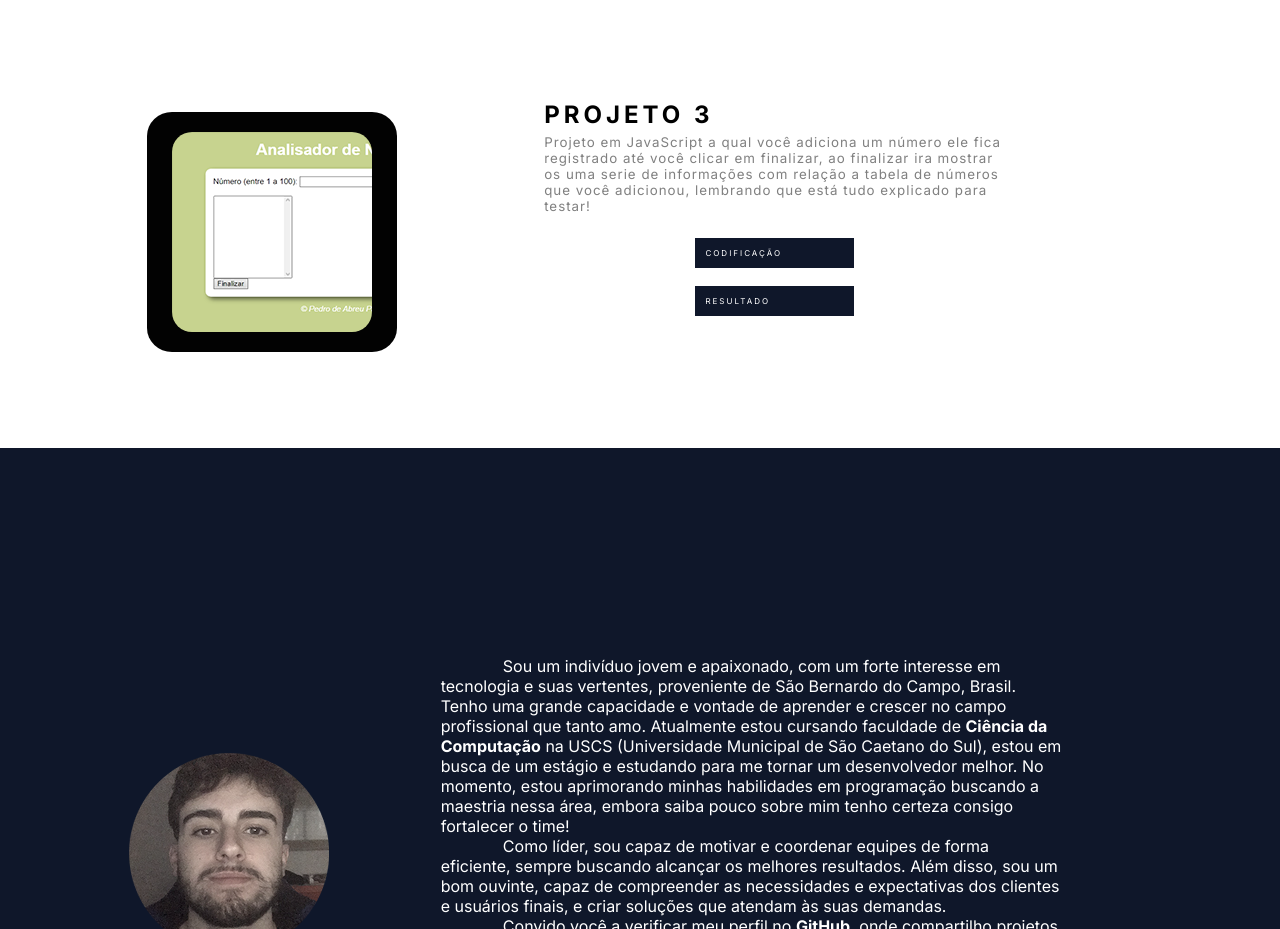
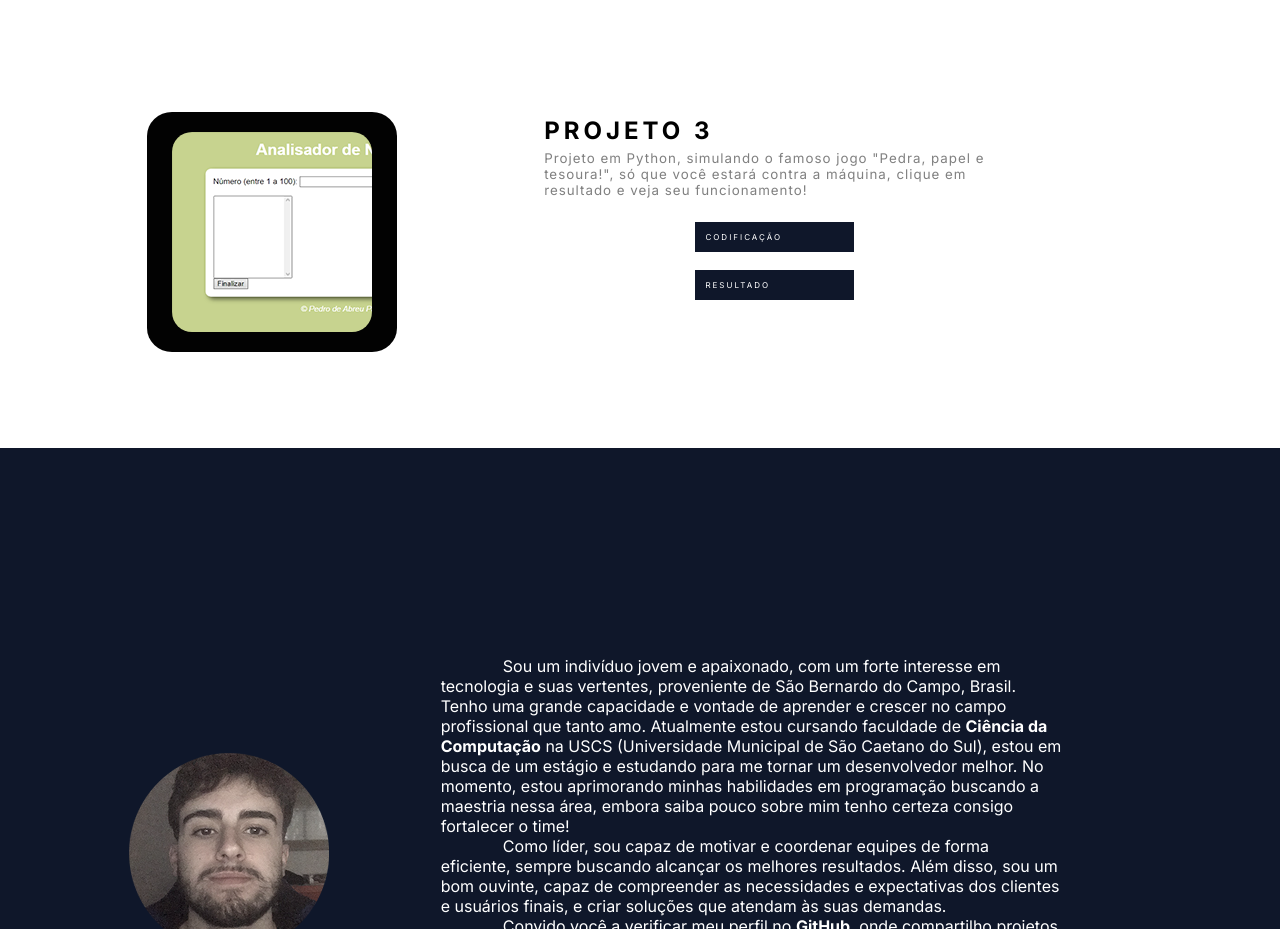
Before and after one commit to pedropalmadev/projeto-portifolio, a plain HTML site: page index.html in a window 1280 px wide. Shown: the part 1600-2529 px from the top of the page. Drawn offline with Linux system fonts and the light colour scheme.

Commit message:
Update index.html

```diff
--- a/index.html
+++ b/index.html
@@ -80,9 +80,9 @@
             </div>
             <div class="card-text">
                 <h1>Projeto 3</h1>
-                <p class="sobrepro">Projeto em JavaScript a qual você adiciona um número ele fica registrado até você clicar em finalizar, ao finalizar ira mostrar os uma serie de informações com relação a tabela de números que você adicionou, lembrando que está tudo explicado para testar!</p>
-                <div class="codigo" ><a href="https://github.com/pedropalmadev/projeto-js" target="_blank">Codificação</a> </div>
-                <div class="codigo" ><a href=" pedropalmadev.github.io/projeto-js/index.html" target="_blank">Resultado</a> </div>
+                <p class="sobrepro">Projeto em Python, simulando o famoso jogo "Pedra, papel e tesoura!", só que você estará contra a máquina, clique em resultado e veja seu funcionamento!</p>
+                <div class="codigo" ><a href="https://github.com/pedropalmadev/jogopython" target="_blank">Codificação</a> </div>
+                <div class="codigo" ><a href="https://drive.google.com/file/d/1izW_f5P_F93UAgihLJirmHTX9793z4ec/view?usp=sharing" target="_blank">Resultado</a> </div>
             </div>
         </div>
     </main>
```
